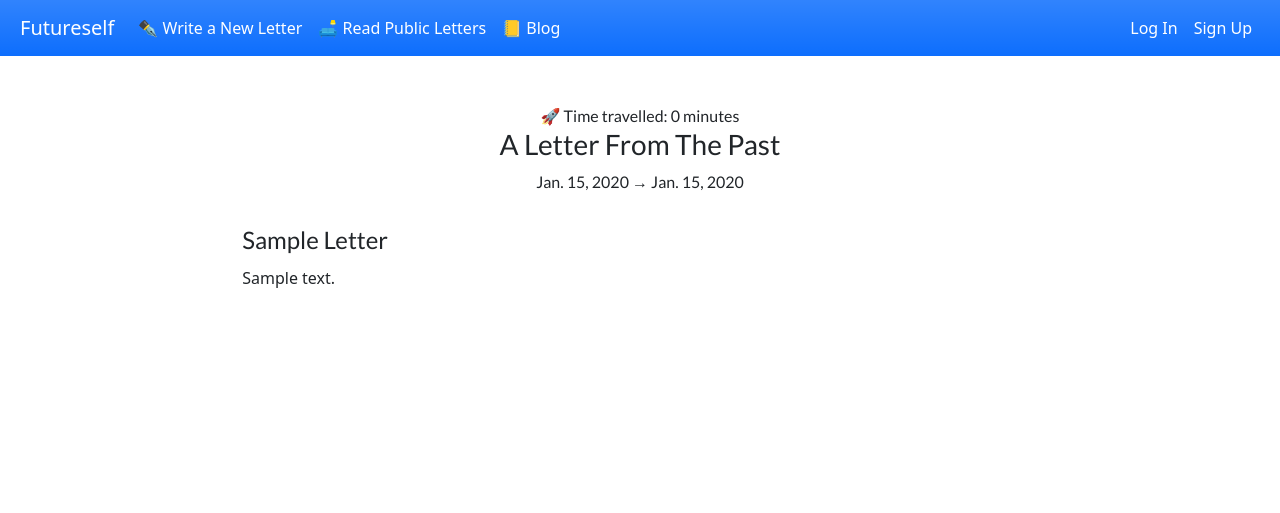
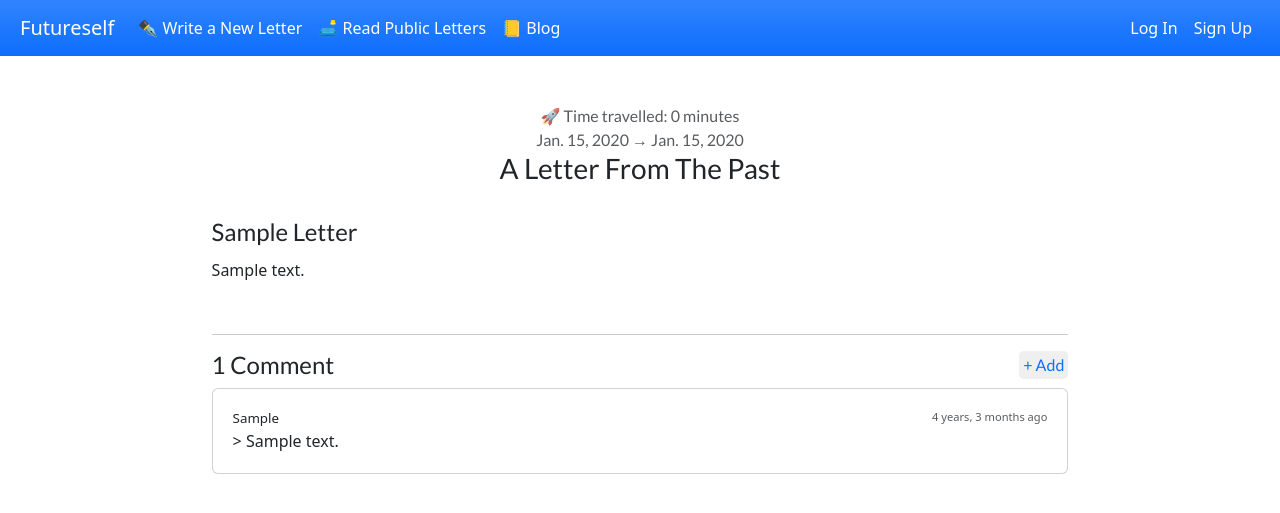
Before and after one commit to Klvxn/futureself, a Django app: page /letters/00000000-0000-0000-0000-000000000001/ in a window 1280 px wide. Shown: the top 513 px of the page. Run offline with Django 4.2, Linux system fonts and the light colour scheme; tables that the repository leaves empty hold one stand-in row (values such as "Sample post"); parts of the project's set-up code (start-up, migrations or seed data) failed here and were passed over; some libraries are stand-ins or nearby versions; some web fonts are replaced.

Commit message:
Add comment form template and functionality

```diff
--- a/letter/templates/letter_detail.html
+++ b/letter/templates/letter_detail.html
@@ -16,14 +16,14 @@
 <div class="container-fluid">
   {% if letter.delivered %}
     <div class="heading">
-      <span>🚀 Time travelled: {{ letter.date_posted|timesince:letter.delivery_date }}</span> <br>
+      <span class="text-muted">🚀 Time travelled: {{ letter.date_posted|timesince:letter.delivery_date }}</span> <br>
+      <span class="text-muted">{{ letter.date_posted.date }} &rightarrow; {{ letter.delivery_date }}</span><br>
       <h3>A Letter From The Past </h3>
-      <span>{{ letter.date_posted.date }} &rightarrow; {{ letter.delivery_date }}</span><br>
       {% if request.user == letter.user %}
-        <span> 📬 Received: {{ letter.email_address }}</span>
+        <span class="text-muted"> 📬 Received: {{ letter.email_address }}</span>
       {% endif %}
     </div>
-    <div class="width">
+    <div class="width" style="width: 70%;">
       <div class="mb-5">
         <h4> {{ letter.title|title }} </h4>
         <p> {{ letter.content|safe }} </p>
@@ -67,6 +67,24 @@
           </div>
         </div>
       {% endif %}
+      {% if letter.comment_set %}
+        {% if letter.audience == 'public, but as anon' or request.user == letter.user %}
+          <hr class="">
+          <h4>{{ letter.comment_set.count }} {{ letter.comment_set.count|pluralize:"Comment,Comments"|title }}
+            <button class="float-end link-primary border-0 fs-6 p-1" hx-get="/comment/new/{{ letter.id }}/" hx-target="#commentform" hx-swap="OuterHTML">+ Add</button>
+          </h4>
+          <div id="commentform"></div>
+          {% for comment in letter.comment_set.all %}
+            <div class="card p-1 mb-3">
+              <div class="card-body">
+                <div style="font-size: smaller;">{{ comment.user }} <span class="text-muted float-end" style="font-size: smaller;">{{ comment.date_posted|timesince }} ago </span></div>
+                <div> > {{ comment.comment }}</div>
+                <!-- {% if comment.user == request.user.username %} <button>Delete</button> {% endif %} -->
+              </div>
+            </div>
+          {% endfor %}
+        {% endif %}
+      {% endif %}
     </div>
   {% else %}
     <div class="alert alert-warning w-50" role="alert">
```
Also changed, not shown: letter/templates/comment_form.html (added, +11 -0 lines).
